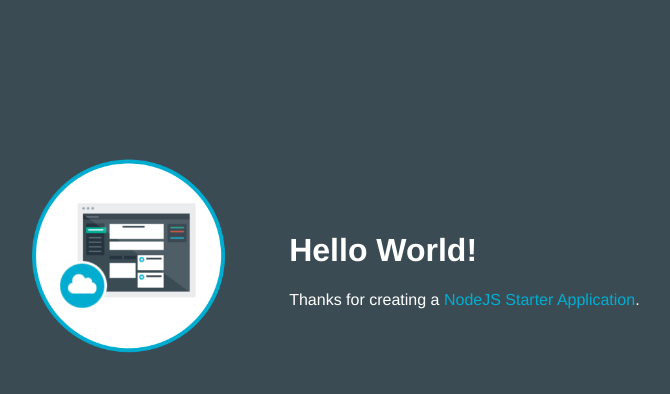
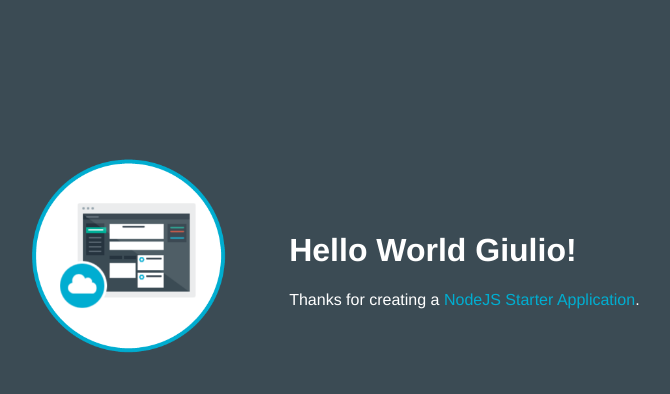
Before and after one commit to gm91-dev/testing-app-1-repo, a website: page public/index.html in a window 1280 px wide. Shown: the whole page, without its empty margins (253-923 px from the left). Drawn offline with Linux system fonts and the light colour scheme.

Commit message:
word changing

```diff
--- a/public/index.html
+++ b/public/index.html
@@ -16,7 +16,7 @@
           <img class = "newappIcon" src="images/newapp-icon.png">
         </td>
         <td>
-          <h1 id="message">Hello World!</h1>
+          <h1 id="message">Hello World Giulio!</h1>
           <p class='description'></p> Thanks for creating a <span class = "blue">NodeJS Starter Application</span>.
         </td>
       </tr>
```
